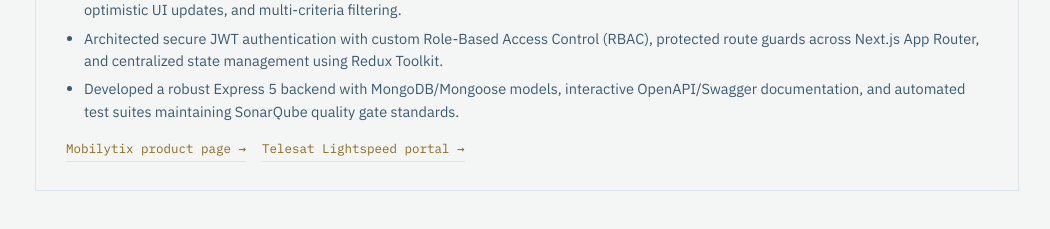
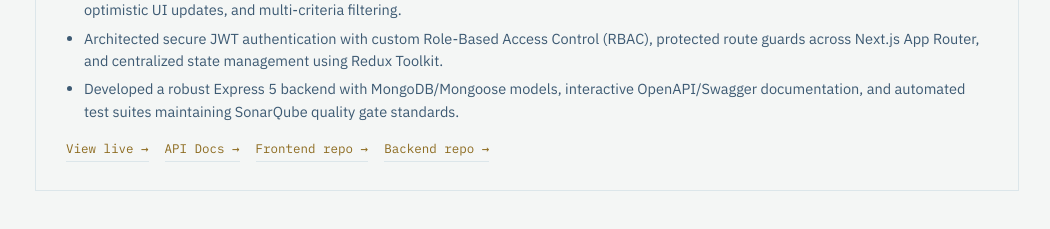
Before and after one commit to VR1306/Vijayaraghavan-K-Portfolio, a Next.js app: page / in a window 1280 px wide. Shown: the part 3280-3509 px from the top of the page, without its empty margins (113-1163 px from the left). Built offline with nearby package versions, Linux system fonts and the light colour scheme; a web font is replaced by a local one.

Commit message:
Fix duplicate links property in TaskFlow project and restore test cases

```diff
--- a/data/projects.ts
+++ b/data/projects.ts
@@ -95,9 +95,5 @@ export const projects: Project[] = [
       { label: "Frontend repo", url: "https://github.com/VR1306/taskFlow-FE" },
       { label: "Backend repo", url: "https://github.com/VR1306/taskFlow-BE" },
     ],
-    links: [
-      { label: "Mobilytix product page", url: "https://www.comviva.com/products-solutions/martech/mobilytix-real-time-marketing/" },
-      { label: "Telesat Lightspeed portal", url: "https://portal.pathway-sb.telesatlightspeed.net/auth/login" },
-    ],
   },
 ];
```
Also changed, not shown: 1 other file (tests, documents, lock files or other folders).
